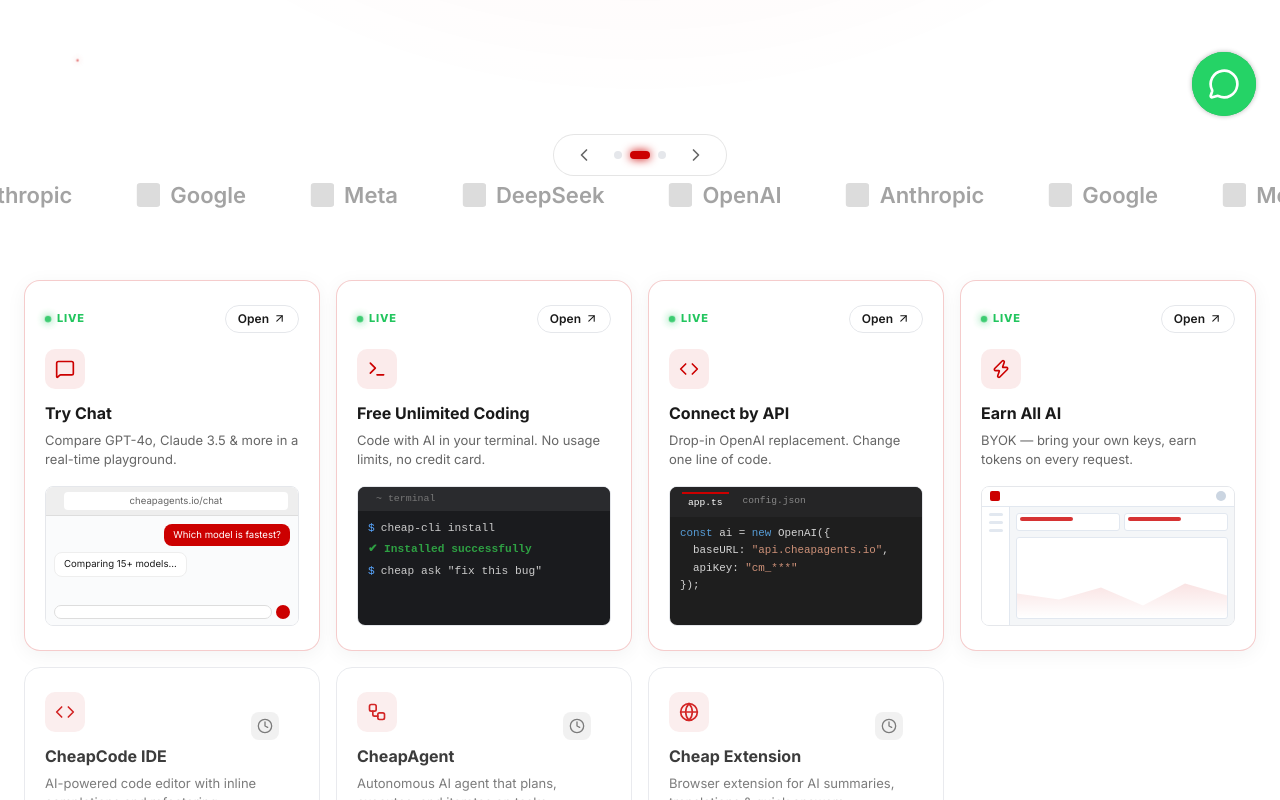
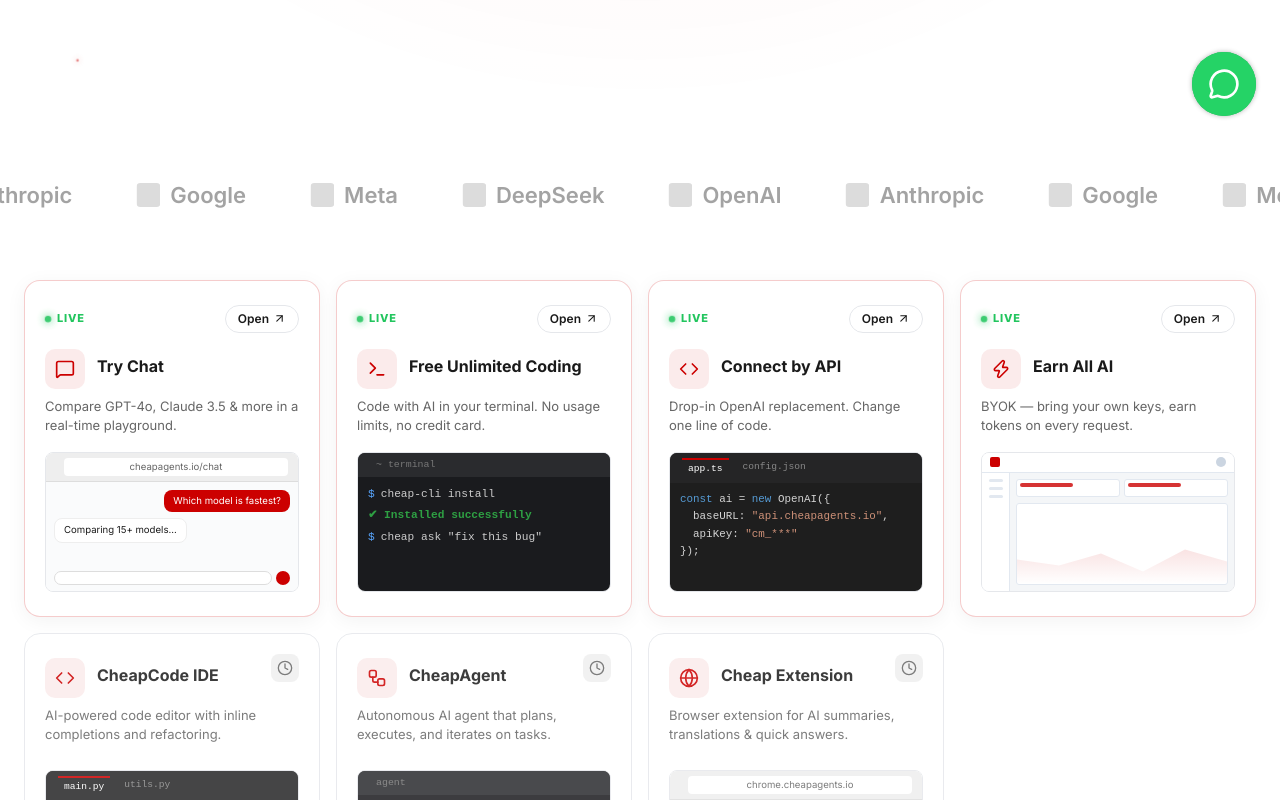
Before and after one commit to HassanAmeer/cheaprouter, a Next.js app: page / in a window 1280 px wide. Shown: the part 660-1460 px from the top of the page. Built offline with nearby package versions, Linux system fonts and the light colour scheme; grey boxes are pictures that could not be loaded.

Commit message:
now admin side starting

```diff
--- a/src/app/page.module.css
+++ b/src/app/page.module.css
@@ -672,6 +672,13 @@
   z-index: 2;
 }
 
+.installTitleRow {
+  display: flex;
+  align-items: center;
+  gap: 12px;
+  margin-bottom: 8px;
+}
+
 .installIcon {
   width: 40px;
   height: 40px;
@@ -681,7 +688,7 @@
   display: flex;
   align-items: center;
   justify-content: center;
-  margin-bottom: 12px;
+  flex-shrink: 0;
   transition: all 0.3s ease;
 }
 
@@ -1085,6 +1092,7 @@
   align-items: center;
   justify-content: center;
   color: var(--color-text-muted);
+  z-index: 10;
 }
 
 /* Coming Soon Text Shimmer (Larger 16px font, exact 5px bottom gap) */
--- a/src/app/page.tsx
+++ b/src/app/page.tsx
@@ -146,8 +146,10 @@
               </Link>
             </div>
             <div className={styles.installCardHeader}>
+              <div className={styles.installTitleRow}>
                 <div className={styles.installIcon}><MessageSquare size={20} /></div>
                 <h3 className={styles.installTitle}>Try Chat</h3>
+              </div>
               <p className={styles.installDesc}>Compare GPT-4o, Claude 3.5 & more in a real-time playground.</p>
             </div>
             <div className={styles.installPreview}>
@@ -190,8 +192,10 @@
               </Link>
             </div>
             <div className={styles.installCardHeader}>
+              <div className={styles.installTitleRow}>
                 <div className={styles.installIcon}><Terminal size={20} /></div>
                 <h3 className={styles.installTitle}>Free Unlimited Coding</h3>
+              </div>
               <p className={styles.installDesc}>Code with AI in your terminal. No usage limits, no credit card.</p>
             </div>
             <div className={styles.installPreview}>
@@ -231,8 +235,10 @@
               </Link>
             </div>
             <div className={styles.installCardHeader}>
+              <div className={styles.installTitleRow}>
                 <div className={styles.installIcon}><Code size={20} /></div>
                 <h3 className={styles.installTitle}>Connect by API</h3>
+              </div>
               <p className={styles.installDesc}>Drop-in OpenAI replacement. Change one line of code.</p>
             </div>
             <div className={styles.installPreview}>
@@ -273,8 +279,10 @@
               </Link>
             </div>
             <div className={styles.installCardHeader}>
+              <div className={styles.installTitleRow}>
                 <div className={styles.installIcon}><Zap size={20} /></div>
                 <h3 className={styles.installTitle}>Earn All AI</h3>
+              </div>
               <p className={styles.installDesc}>BYOK — bring your own keys, earn tokens on every request.</p>
             </div>
             <div className={styles.installPreview}>
@@ -305,10 +313,12 @@
 
           {/* Card 5: CheapCode IDE - Coming Soon */}
           <div className={`${styles.installCard} ${styles.installCardSoon}`}>
+            <div className={styles.soonClockIcon}><Clock size={16} /></div>
             <div className={styles.installCardHeader}>
+              <div className={styles.installTitleRow}>
                 <div className={styles.installIcon}><Code size={20} /></div>
-              <div className={styles.soonClockIcon}><Clock size={16} /></div>
                 <h3 className={styles.installTitle}>CheapCode IDE</h3>
+              </div>
               <p className={styles.installDesc}>AI-powered code editor with inline completions and refactoring.</p>
             </div>
             <div className={styles.installPreview}>
@@ -329,10 +339,12 @@
 
           {/* Card 6: CheapAgent - Coming Soon */}
           <div className={`${styles.installCard} ${styles.installCardSoon}`}>
+            <div className={styles.soonClockIcon}><Clock size={16} /></div>
             <div className={styles.installCardHeader}>
+              <div className={styles.installTitleRow}>
                 <div className={styles.installIcon}><Workflow size={20} /></div>
-              <div className={styles.soonClockIcon}><Clock size={16} /></div>
                 <h3 className={styles.installTitle}>CheapAgent</h3>
+              </div>
               <p className={styles.installDesc}>Autonomous AI agent that plans, executes, and iterates on tasks.</p>
             </div>
             <div className={styles.installPreview}>
@@ -353,10 +365,12 @@
 
           {/* Card 7: Cheap Browser Extension - Coming Soon */}
           <div className={`${styles.installCard} ${styles.installCardSoon}`}>
+            <div className={styles.soonClockIcon}><Clock size={16} /></div>
             <div className={styles.installCardHeader}>
+              <div className={styles.installTitleRow}>
                 <div className={styles.installIcon}><Globe size={20} /></div>
-              <div className={styles.soonClockIcon}><Clock size={16} /></div>
                 <h3 className={styles.installTitle}>Cheap Extension</h3>
+              </div>
               <p className={styles.installDesc}>Browser extension for AI summaries, translations & quick answers.</p>
             </div>
             <div className={styles.installPreview}>
@@ -751,40 +765,12 @@
             <div className={styles.ctaInner}>
 
 
-              {/* Headline */}
-              <h2 className={styles.ctaTitle}>
-                Ready to simplify<br />
-                <span className={styles.ctaTitleAccent}>your AI stack?</span>
-              </h2>
-
-              <p className={styles.ctaDesc}>
-                Replace a dozen API integrations with one line of code.<br />
-                Free tier available — no credit card required.
-              </p>
-
-              {/* Buttons */}
-              <div className={styles.ctaActions}>
-                <Link href="/signup" prefetch={false} className={styles.ctaBtnPrimary}>
-                  Get Started Free <ArrowRight size={18} />
-                </Link>
-                <Link href="/docs" prefetch={false} className={styles.ctaBtnOutline}>
-                  View Documentation
-                </Link>
-              </div>
-
-              {/* Stats row */}
-              <div className={styles.ctaStats}>
-                {[
-                  { value: '10,000+', label: 'Developers' },
-                  { value: '15+', label: 'AI Models' },
-                  { value: '<100ms', label: 'First Token' },
-                  { value: 'SOC 2', label: 'Compliant' },
-                ].map((s, i) => (
-                  <div key={i} className={styles.ctaStatItem}>
-                    <div className={styles.ctaStatValue}>{s.value}</div>
-                    <div className={styles.ctaStatLabel}>{s.label}</div>
-                  </div>
-                ))}
+              <div style={{ display: 'flex', justifyContent: 'center', margin: '20px auto' }}>
+                <SpaceButton href="/signup" style={{ maxWidth: '440px', width: '100%' }}>
+                  <span style={{ fontSize: '26px', fontWeight: 900, letterSpacing: '0.5px', display: 'inline-flex', alignItems: 'center', justifyContent: 'center', gap: '14px', width: '100%', padding: '12px 10px' }}>
+                    Get Started <ArrowRight size={28} strokeWidth={2.5} />
+                  </span>
+                </SpaceButton>
               </div>
             </div>
           </div>
--- a/src/components/HeroTerminal.tsx
+++ b/src/components/HeroTerminal.tsx
@@ -1,7 +1,7 @@
 'use client';
 
 import React, { useState, useEffect, useRef } from 'react';
-import { Paperclip, ArrowUp, ChevronLeft, ChevronRight } from 'lucide-react';
+import { Paperclip, ArrowUp } from 'lucide-react';
 import styles from './HeroTerminal.module.css';
 
 export default function HeroTerminal() {
@@ -191,42 +191,7 @@
         </div>
       </div>
 
-      {/* Stepper Controls */}
-      <div className={styles.stepperControls}>
-        <button
-          type="button"
-          className={styles.stepperBtn}
-          onClick={() => handleManualStep('prev')}
-          aria-label="Previous Slide"
-        >
-          <ChevronLeft size={20} />
-        </button>
-        <div className={styles.stepperDots}>
-          {[0, 1, 2].map((idx) => (
-            <span
-              key={idx}
-              className={`${styles.stepperDot} ${step === idx ? styles.stepperDotActive : ''}`}
-              onClick={() => {
-                setIsPaused(true);
-                if (pauseTimeoutRef.current) clearTimeout(pauseTimeoutRef.current);
-                if (idx !== step) {
-                  setDirection(idx > step || (step === 2 && idx === 0) ? 'next' : 'prev');
-                  setStep(idx);
-                }
-                pauseTimeoutRef.current = setTimeout(() => setIsPaused(false), 6000);
-              }}
-            />
-          ))}
-        </div>
-        <button
-          type="button"
-          className={styles.stepperBtn}
-          onClick={() => handleManualStep('next')}
-          aria-label="Next Slide"
-        >
-          <ChevronRight size={20} />
-        </button>
-      </div>
+
 
     </div>
   );
```
Lines whose indentation alone changed are shown as unchanged.
